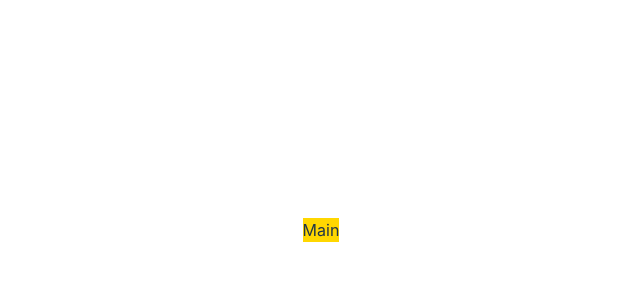
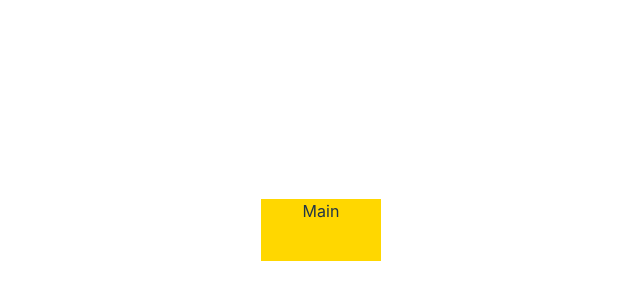
Before and after one commit to AnusBaig/game-hub, a React (Vite) app: page / in a window 1280 px wide. Shown: the part 170-470 px from the top of the page, without its empty margins (319-959 px from the left). Built offline with nearby package versions, Linux system fonts and the light colour scheme; the HTML template or start-up script is replaced by a standard one.

Commit message:
Add logo

```diff
--- a/src/App.tsx
+++ b/src/App.tsx
@@ -3,6 +3,7 @@
 import viteLogo from "/vite.svg";
 import "./App.css";
 import { Grid, GridItem, Hide, Show } from "@chakra-ui/react";
+import Navbar from "./components/navbar/Navbar";
 
 function App() {
   return (
@@ -15,7 +16,7 @@
       }}
     >
       <GridItem area='nav' bg='teal'>
-        Nav
+        <Navbar />
       </GridItem>
       <Show breakpoint='(min-width: 768px) and (max-width: 992px)'>
         <GridItem area='slider' bg='pink'>
--- /dev/null
+++ b/src/components/navbar/Navbar.tsx
@@ -0,0 +1,14 @@
+import { HStack, Image, Text } from "@chakra-ui/react";
+import React from "react";
+import logo from "../../assets/logo.webp";
+
+const Navbar = () => {
+  return (
+    <HStack padding='0.2rem'>
+      <Image src={logo} width='50px' />
+      <Text>NavBar</Text>
+    </HStack>
+  );
+};
+
+export default Navbar;
```
Also changed, not shown: src/assets/logo.webp (added), src/components/navbar/navbar.css (added).
